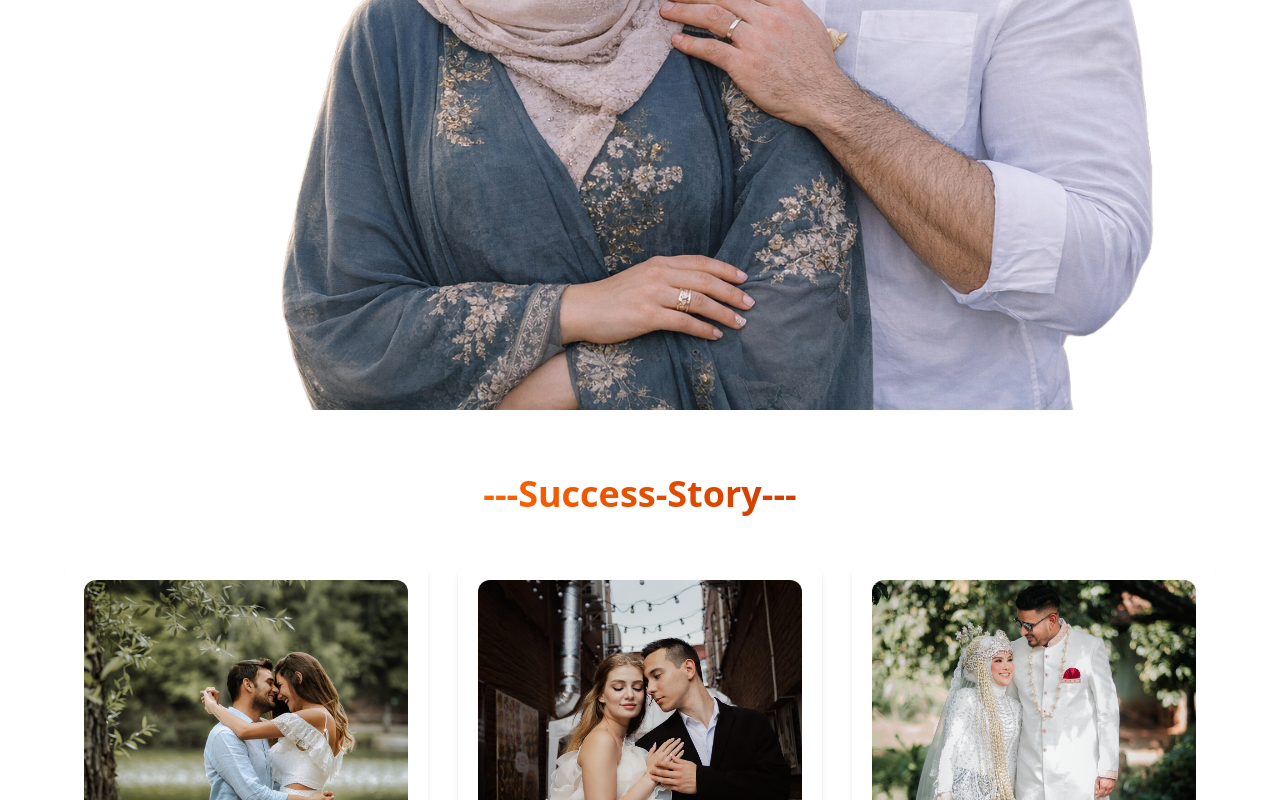
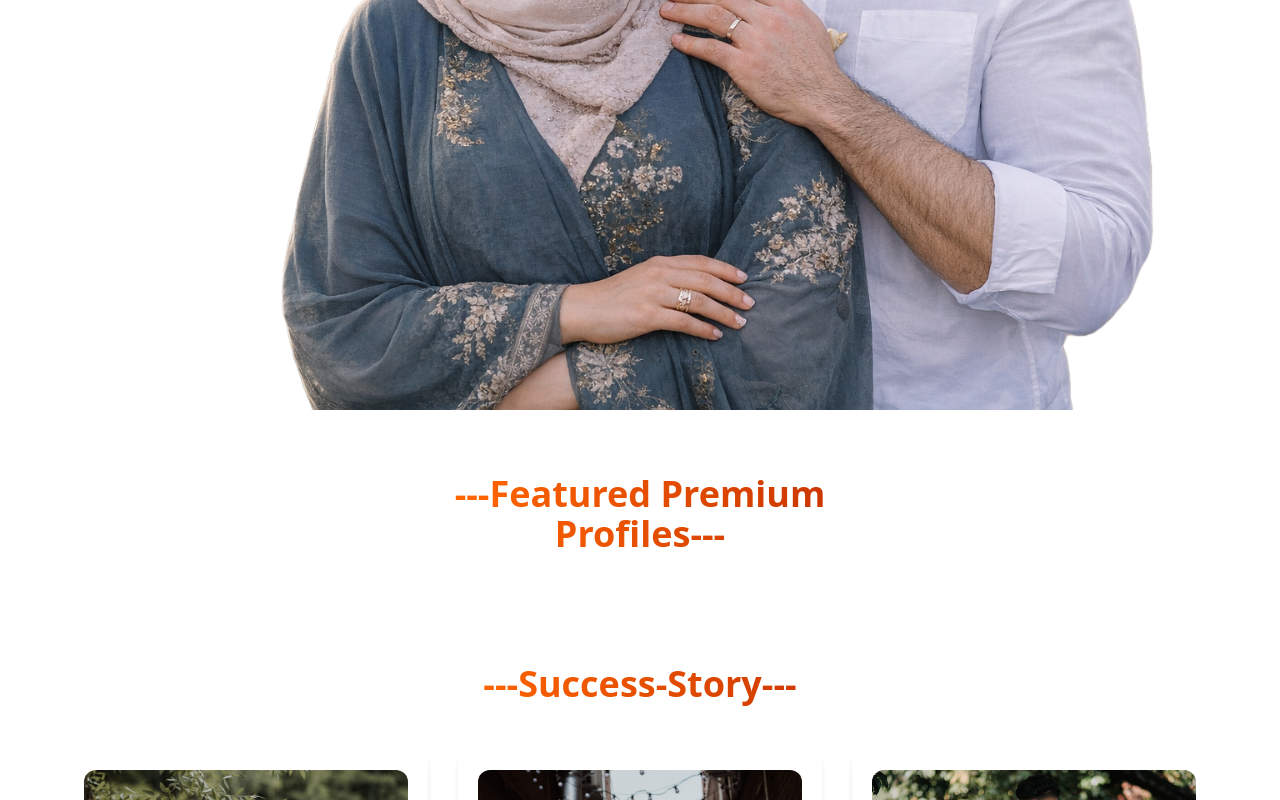
Before and after one commit to MH-liton-360/matrimony, a React (Vite) app: page /home in a window 1280 px wide. Shown: the part 443-1243 px from the top of the page. Built offline with nearby package versions, Linux system fonts and the light colour scheme.

Commit message:
adding home page link add

```diff
--- a/src/pages/Home.jsx
+++ b/src/pages/Home.jsx
@@ -1,5 +1,6 @@
 import Banner from "../Components/Banner";
 import FAQ from "../Components/FAQ";
+import Featured_Premium from "../Components/Featured_Premium";
 import Success_Story from "../Components/Success_Story";
 import Navbar from "../shared/Navbar";
 
@@ -18,6 +19,9 @@ const Home = () => {
 
                 <div className="max-w-6xl mx-auto">
 
+                    {/* Featured Premium Profiles  */}
+                    <Featured_Premium></Featured_Premium>
+
                     {/* Success-Story  */}
                     <Success_Story></Success_Story>
 
```
